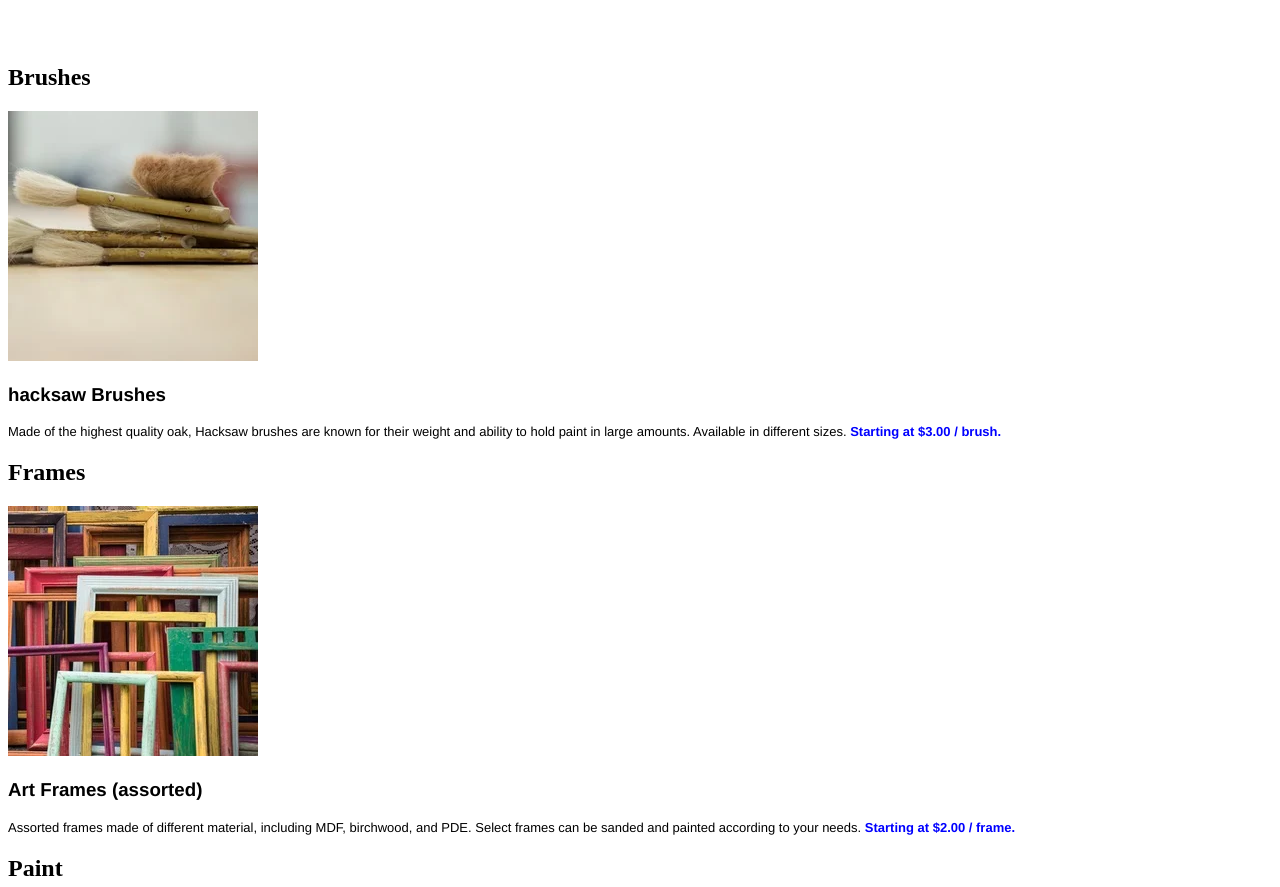
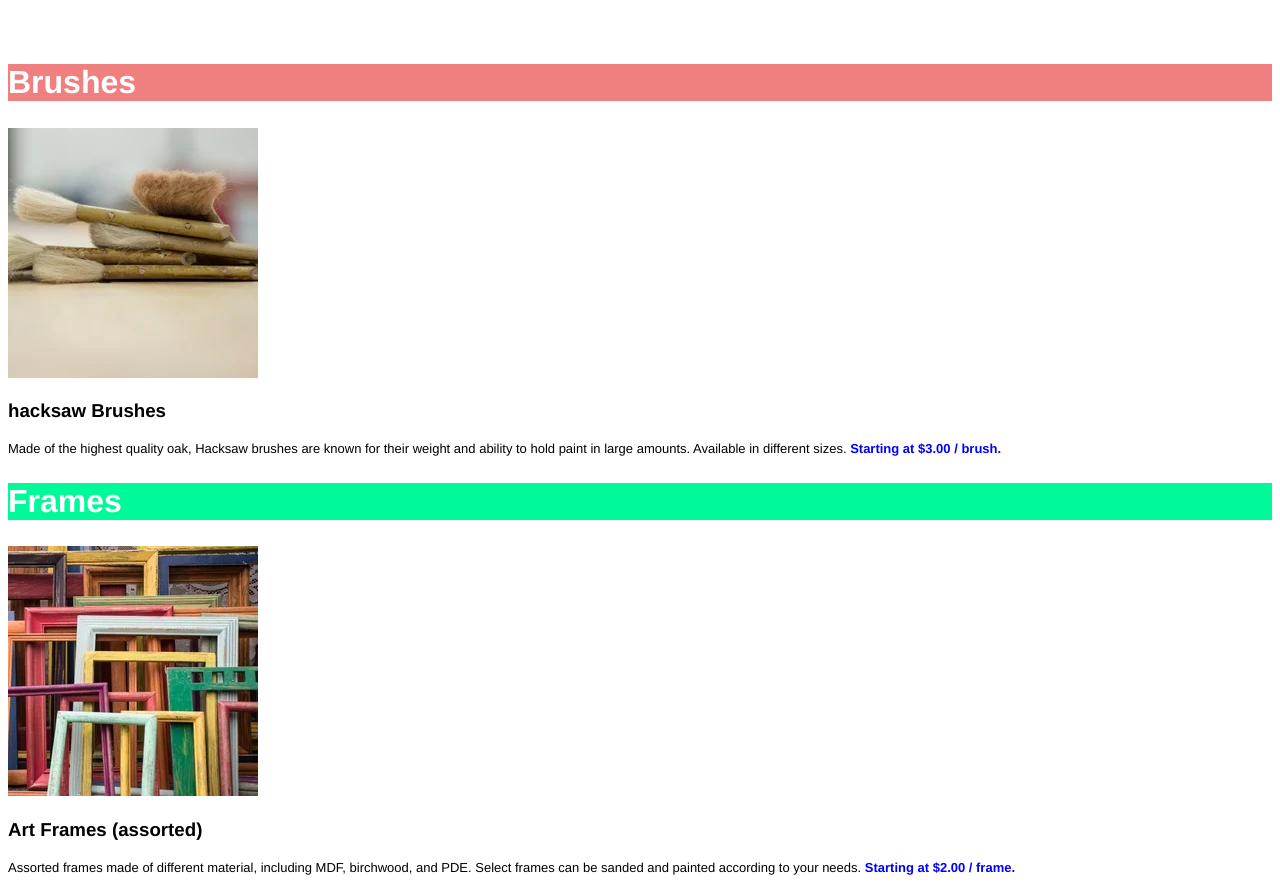
Before and after one commit to GregKalister/hebergement, a plain HTML site: page index.html in a window 1280 px wide. Shown: the part 185-1072 px from the top of the page. Drawn offline with Linux system fonts and the light colour scheme; a script that the page names is missing.

Commit message:
style.css

```diff
--- a/style.css
+++ b/style.css
@@ -9,26 +9,26 @@ header h1{
     color: khaki;
     text-align: center;
 }
-h1{
+h2{
     font-family: helvetica;
     font-size: 32px;
     font-weight: bold;
     color: white;
 }
 
-.vert h1{
+.vert h2{
     background-color: lightcoral;
 
 }
 
-.bleu h1{
+.bleu h2{
     background-color: blue;
 
 }
 
 
 
-.rose h1{
+.rose h2{
     background-color: mediumspringgreen;
 
 }
```
